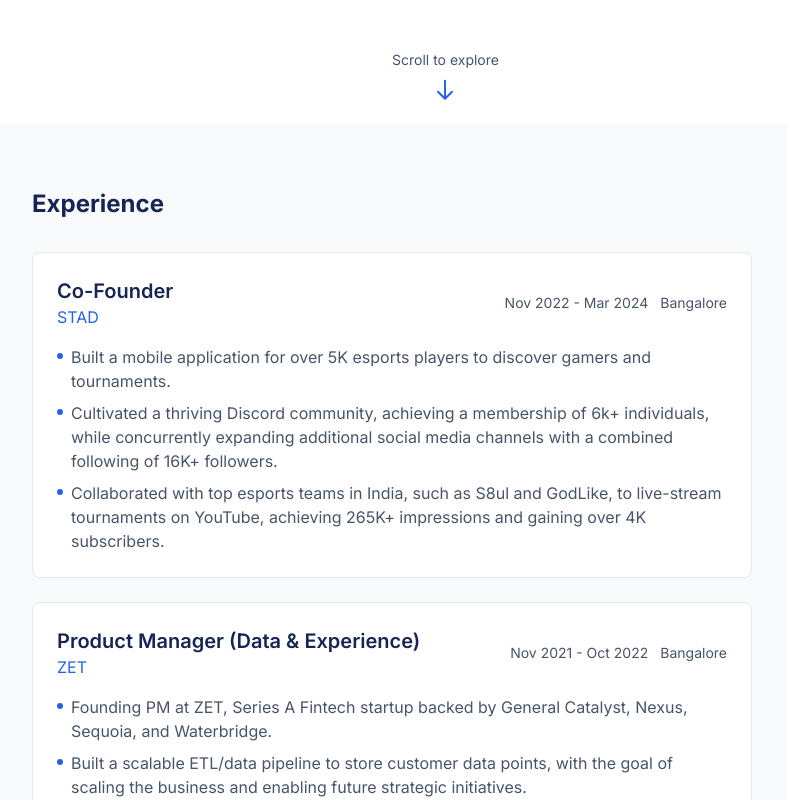
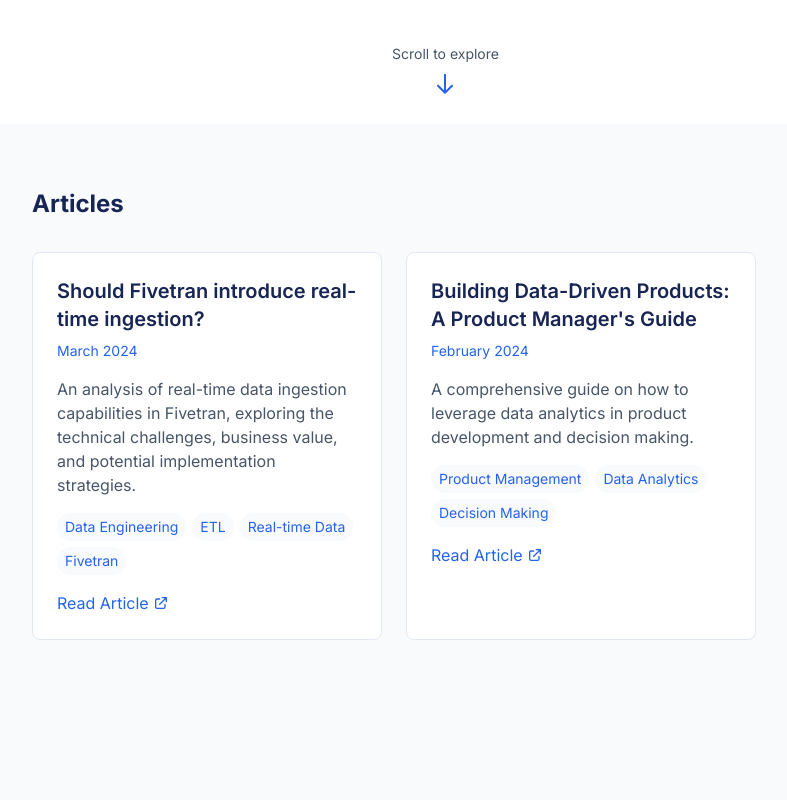
Before and after one commit to Wrecklash/Portfolio, a Next.js app: page / in a window 1280 px wide. Shown: the part 740-1540 px from the top of the page, without its empty margins (248-1035 px from the left). Built offline with nearby package versions, Linux system fonts and the light colour scheme.

Commit message:
Update: Convert Blog to Articles with horizontal scroll, remove Projects section

```diff
--- a/src/app/globals.css
+++ b/src/app/globals.css
@@ -332,3 +332,13 @@
     background-position: 0% 50%;
   }
 }
+
+/* Hide scrollbar but keep functionality */
+.scrollbar-hide {
+  -ms-overflow-style: none;  /* IE and Edge */
+  scrollbar-width: none;  /* Firefox */
+}
+
+.scrollbar-hide::-webkit-scrollbar {
+  display: none;  /* Chrome, Safari and Opera */
+}
--- a/src/app/page.tsx
+++ b/src/app/page.tsx
@@ -1,9 +1,8 @@
-import Blog from '@/components/sections/Blog';
+import Articles from '@/components/sections/Articles';
 import Contact from '@/components/sections/Contact';
 import Education from '@/components/sections/Education';
 import Experience from '@/components/sections/Experience';
 import Hero from '@/components/sections/Hero';
-import Projects from '@/components/sections/Projects';
 import Publications from '@/components/sections/Publications';
 
 /**
@@ -15,11 +14,10 @@
   return (
     <>
       <Hero />
+      <Articles />
       <Experience />
       <Education />
       <Publications />
-      <Projects />
-      <Blog />
       <Contact />
     </>
   );
--- a/src/components/Navbar.tsx
+++ b/src/components/Navbar.tsx
@@ -16,10 +16,10 @@
  */
 const navigation: NavItem[] = [
   { name: 'About', href: '#about' },
+  { name: 'Articles', href: '#articles' },
   { name: 'Experience', href: '#experience' },
   { name: 'Education', href: '#education' },
   { name: 'Publications', href: '#publications' },
-  { name: 'Blog', href: '#blog' },
 ];
 
 /**
--- /dev/null
+++ b/src/components/sections/Articles.tsx
@@ -0,0 +1,141 @@
+'use client';
+
+import React from 'react';
+import { motion } from 'framer-motion';
+import Link from 'next/link';
+
+/**
+ * Interface for blog post data structure
+ */
+interface ArticlePost {
+  title: string;
+  description: string;
+  date: string;
+  link: string;
+  tags: string[];
+}
+
+/**
+ * Sample blog posts data
+ * Replace with actual blog posts or fetch from an API
+ */
+const articles: ArticlePost[] = [
+  {
+    title: "Should Fivetran introduce real-time ingestion?",
+    description: "An analysis of real-time data ingestion capabilities in Fivetran, exploring the technical challenges, business value, and potential implementation strategies.",
+    date: "March 2024",
+    link: "https://docs.google.com/document/d/1KM0v2wE4uXQw1b68G29dFZjJRguPJXIfpCv9ORhUhYU/edit?usp=sharing",
+    tags: ["Data Engineering", "ETL", "Real-time Data", "Fivetran"]
+  },
+  {
+    title: "Building Data-Driven Products: A Product Manager's Guide",
+    description: "A comprehensive guide on how to leverage data analytics in product development and decision making.",
+    date: "February 2024",
+    link: "#",
+    tags: ["Product Management", "Data Analytics", "Decision Making"]
+  },
+  {
+    title: "The Evolution of Social Media Recommendation Systems",
+    description: "An in-depth look at how recommendation algorithms have evolved in social media platforms.",
+    date: "January 2024",
+    link: "#",
+    tags: ["Machine Learning", "Social Media", "Recommendations"]
+  }
+];
+
+// Animation variants for container
+const container = {
+  hidden: { opacity: 0 },
+  show: {
+    opacity: 1,
+    transition: {
+      staggerChildren: 0.1
+    }
+  }
+};
+
+// Animation variants for individual items
+const item = {
+  hidden: { opacity: 0, x: 20 },
+  show: { opacity: 1, x: 0 }
+};
+
+/**
+ * Blog section component
+ * Displays a list of blog posts with animations and consistent styling
+ */
+const Articles = () => {
+  return (
+    <section className="section bg-[rgb(var(--bg-soft))]" id="articles">
+      <div className="container">
+        <motion.h2
+          className="section-title"
+          initial={{ opacity: 0, y: 20 }}
+          animate={{ opacity: 1, y: 0 }}
+          transition={{ duration: 0.5 }}
+        >
+          Articles
+        </motion.h2>
+
+        <motion.div
+          className="relative"
+          variants={container}
+          initial="hidden"
+          animate="show"
+        >
+          <div className="overflow-x-auto pb-6 -mx-4 px-4 scrollbar-hide">
+            <div className="flex space-x-6" style={{ minWidth: 'max-content' }}>
+              {articles.map((post, index) => (
+                <motion.div
+                  key={index}
+                  className="card w-[350px] flex-shrink-0"
+                  variants={item}
+                >
+                  <div className="space-y-4">
+                    <div className="flex flex-col gap-2">
+                      <h3 className="heading-3">
+                        {post.title}
+                      </h3>
+                      <span className="body-small text-[rgb(var(--accent))]">
+                        {post.date}
+                      </span>
+                    </div>
+
+                    <p className="body-regular">
+                      {post.description}
+                    </p>
+
+                    <div className="flex flex-wrap gap-1.5">
+                      {post.tags.map((tag, i) => (
+                        <span
+                          key={i}
+                          className="px-2 py-1 text-sm bg-[rgb(var(--bg-soft))] text-[rgb(var(--accent))] rounded-full"
+                        >
+                          {tag}
+                        </span>
+                      ))}
+                    </div>
+
+                    <Link
+                      href={post.link}
+                      className="link inline-flex items-center"
+                      target="_blank"
+                      rel="noopener noreferrer"
+                    >
+                      Read Article
+                      <svg className="w-4 h-4 ml-1" fill="none" viewBox="0 0 24 24" stroke="currentColor">
+                        <path strokeLinecap="round" strokeLinejoin="round" strokeWidth={2} d="M10 6H6a2 2 0 00-2 2v10a2 2 0 002 2h10a2 2 0 002-2v-4M14 4h6m0 0v6m0-6L10 14" />
+                      </svg>
+                    </Link>
+                  </div>
+                </motion.div>
+              ))}
+            </div>
+          </div>
+        </motion.div>
+      </div>
+    </section>
+  );
+};
+
+export default Articles;
--- a/src/components/sections/Blog.tsx
+++ /dev/null
@@ -1,135 +0,0 @@
-'use client';
-
-import React from 'react';
-import { motion } from 'framer-motion';
-import Link from 'next/link';
-
-/**
- * Interface for blog post data structure
- */
-interface BlogPost {
-  title: string;
-  description: string;
-  date: string;
-  link: string;
-  tags: string[];
-}
-
-/**
- * Sample blog posts data
- * Replace with actual blog posts or fetch from an API
- */
-const blogPosts: BlogPost[] = [
-  {
-    title: "Should Fivetran introduce real-time ingestion?",
-    description: "An analysis of real-time data ingestion capabilities in Fivetran, exploring the technical challenges, business value, and potential implementation strategies.",
-    date: "March 2024",
-    link: "https://docs.google.com/document/d/1KM0v2wE4uXQw1b68G29dFZjJRguPJXIfpCv9ORhUhYU/edit?usp=sharing",
-    tags: ["Data Engineering", "ETL", "Real-time Data", "Fivetran"]
-  },
-  {
-    title: "Building Data-Driven Products: A Product Manager's Guide",
-    description: "A comprehensive guide on how to leverage data analytics in product development and decision making.",
-    date: "February 2024",
-    link: "#",
-    tags: ["Product Management", "Data Analytics", "Decision Making"]
-  },
-  {
-    title: "The Evolution of Social Media Recommendation Systems",
-    description: "An in-depth look at how recommendation algorithms have evolved in social media platforms.",
-    date: "January 2024",
-    link: "#",
-    tags: ["Machine Learning", "Social Media", "Recommendations"]
-  }
-];
-
-// Animation variants for container
-const container = {
-  hidden: { opacity: 0 },
-  show: {
-    opacity: 1,
-    transition: {
-      staggerChildren: 0.1
-    }
-  }
-};
-
-// Animation variants for individual items
-const item = {
-  hidden: { opacity: 0, y: 10 },
-  show: { opacity: 1, y: 0 }
-};
-
-/**
- * Blog section component
- * Displays a list of blog posts with animations and consistent styling
- */
-const Blog = () => {
-  return (
-    <section className="section bg-[rgb(var(--bg-soft))]" id="blog">
-      <div className="container">
-        <motion.h2
-          className="section-title"
-          initial={{ opacity: 0, y: 20 }}
-          animate={{ opacity: 1, y: 0 }}
-          transition={{ duration: 0.5 }}
-        >
-          Blog
-        </motion.h2>
-
-        <motion.div
-          className="space-y-6"
-          variants={container}
-          initial="hidden"
-          animate="show"
-        >
-          {blogPosts.map((post, index) => (
-            <motion.div
-              key={index}
-              className="card"
-              variants={item}
-            >
-              <div className="space-y-4">
-                <div className="flex justify-between items-start gap-4">
-                  <h3 className="heading-3">
-                    {post.title}
-                  </h3>
-                  <span className="body-small whitespace-nowrap">
-                    {post.date}
-                  </span>
-                </div>
-
-                <p className="body-regular">
-                  {post.description}
-                </p>
-
-                <div className="flex flex-wrap gap-1.5">
-                  {post.tags.map((tag, i) => (
-                    <span
-                      key={i}
-                      className="tag"
-                    >
-                      {tag}
-                    </span>
-                  ))}
-                </div>
-
-                <Link
-                  href={post.link}
-                  className="link inline-flex items-center"
-                >
-                  Read More
-                  <svg className="w-4 h-4 ml-1" fill="none" viewBox="0 0 24 24" stroke="currentColor">
-                    <path strokeLinecap="round" strokeLinejoin="round" strokeWidth={2} d="M14 5l7 7m0 0l-7 7m7-7H3" />
-                  </svg>
-                </Link>
-              </div>
-            </motion.div>
-          ))}
-        </motion.div>
-      </div>
-    </section>
-  );
-};
-
-export default Blog;
```
